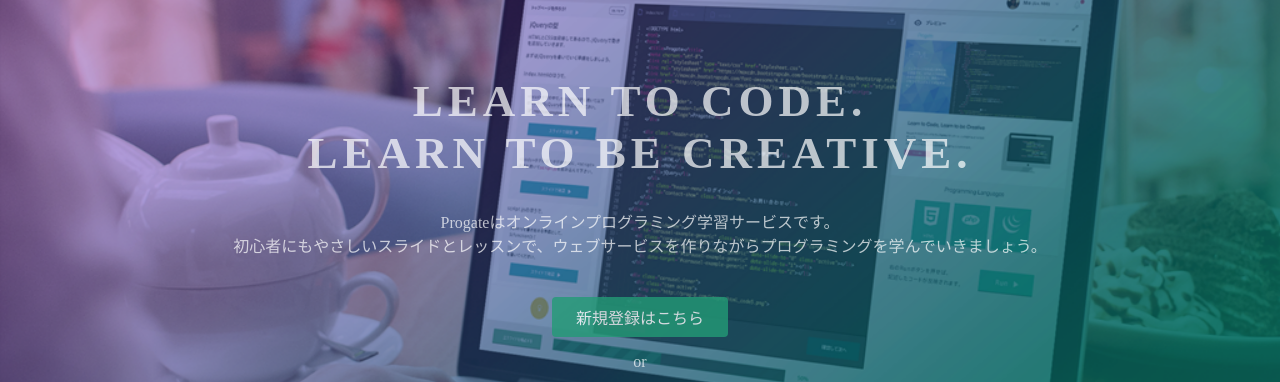
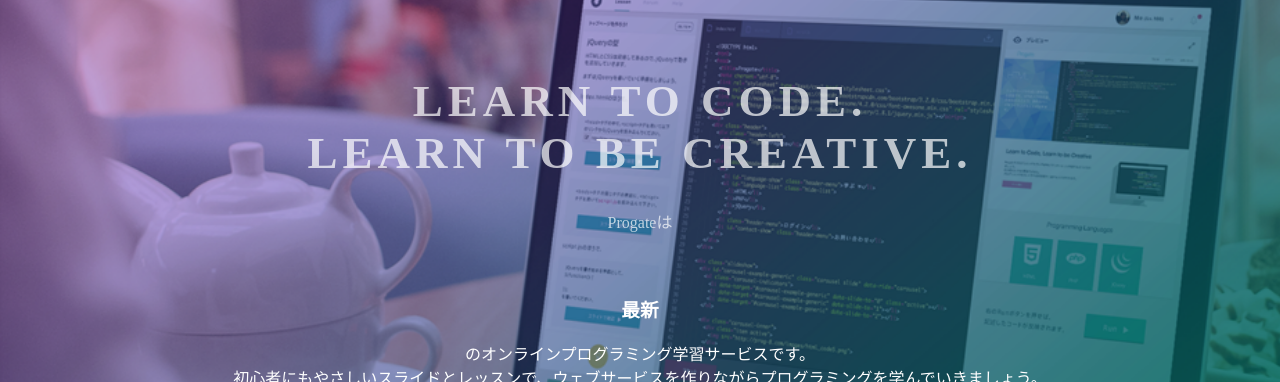
Before and after one commit to hiroseg/hiroseg.github.io, a plain HTML site: page index.html in a window 1280 px wide. Shown: the part 135-517 px from the top of the page. Drawn offline with Linux system fonts and the light colour scheme.

Commit message:
Update index.html

```diff
--- a/index.html
+++ b/index.html
@@ -24,7 +24,7 @@
   <div class="top-wrapper">
     <div class="container">
       <h1>LEARN TO CODE.<br>LEARN TO BE CREATIVE.</h1>
-      <p>Progateはオンラインプログラミング学習サービスです。<br>初心者にもやさしいスライドとレッスンで、ウェブサービスを作りながらプログラミングを学んでいきましょう。</p>
+      <p>Progateは<h3><br>最新<br></h3>のオンラインプログラミング学習サービスです。<br>初心者にもやさしいスライドとレッスンで、ウェブサービスを作りながらプログラミングを学んでいきましょう。</p>
       <div class="btn-wrapper">
         <a href="#" class="btn signup">新規登録はこちら</a>
         <p>or</p>
```
